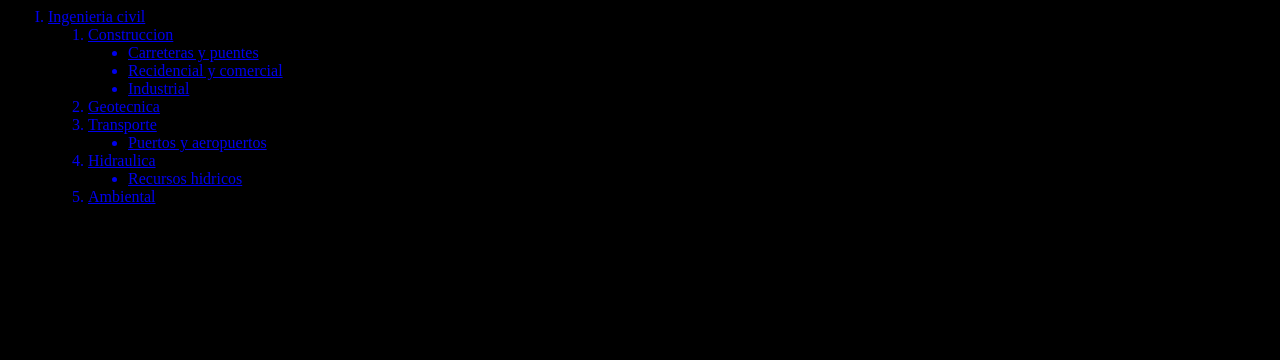
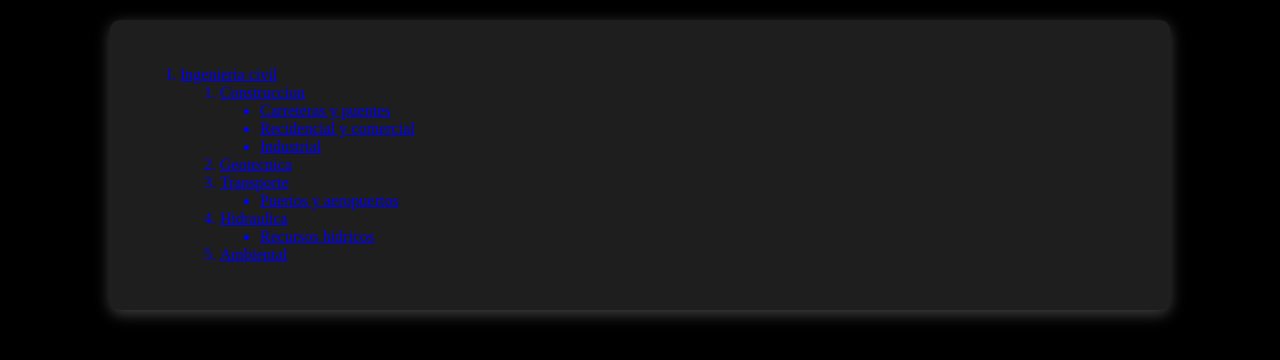
Before and after one commit to Chema2005-ctrl/Ingenieria-civl, a plain HTML site: page indice.html in a window 1280 px wide. Drawn offline with Linux system fonts and the light colour scheme.

Commit message:
Update indice.html

```diff
--- a/indice.html
+++ b/indice.html
@@ -10,9 +10,20 @@
     .lista{
         color: white;
     }
+
+        .contenedor{
+        margin: 20px auto;
+    max-width: 1000px;
+    background: #1e1e1e;
+    padding: 30px;
+    border-radius: 10px;
+    box-shadow: 0 4px 15px rgba(221, 221, 221, 0.3);
+    text-align: left;
+    }
 </style>
 <body>
 
+    <div class="contenedor">
     <div class="lista">
 <ol type="I">
 
@@ -38,5 +49,6 @@
 
 </ol>
 </div>
+</div>
 </body>
 </html>
```
